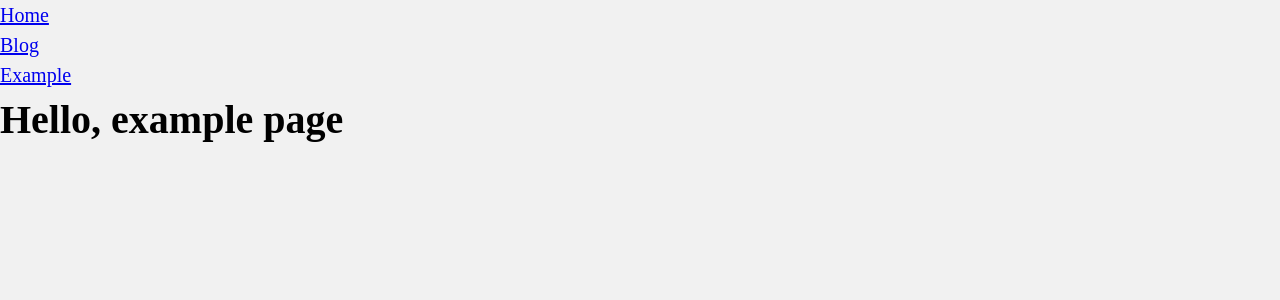
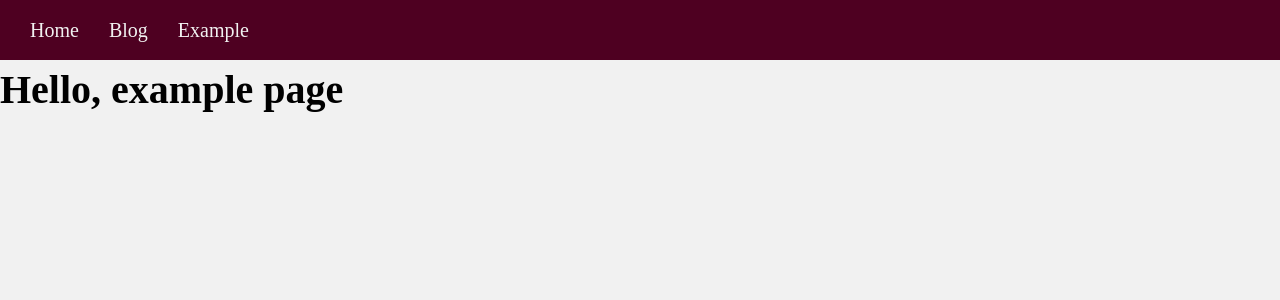
Before and after one commit to gaaiuss/MonsterHunterBuilds, a Django app: page /blog/example/ in a window 1280 px wide. Shown: the top 300 px of the page. Run offline with Django 5.2, Linux system fonts and the light colour scheme.

Commit message:
post page

```diff
--- a/base/global/partials/menu.html
+++ b/base/global/partials/menu.html
@@ -1,5 +1,5 @@
-<nav>
-    <ul>
+<nav class="menu">
+    <ul class="menu__links">
         <li>
             <a href="{% url 'home:home' %}">Home</a>
         </li>
--- a/base/static/global/css/styles.css
+++ b/base/static/global/css/styles.css
@@ -15,6 +15,16 @@ body {
     background: #f1f1f1;
 }
 
+a {
+    color: rgb(189, 75, 109);
+    text-decoration: none;
+}
+
+a:hover {
+    color: rgb(235, 94, 136);
+    text-decoration: underline;
+}
+
 .content {
     display: grid;
     gap: 1.5rem;
@@ -27,8 +37,24 @@ body {
     box-shadow: 5px 2px 5px rgba(0, 0, 0, 10%);
 }
 
+.menu {
+    background: rgb(78, 0, 33);
+    padding: 0 1.5rem;
+}
+
+.menu__links {
+    list-style: none;
+    display: flex;
+}
+
+.menu__links a {
+    display: block;
+    color: #f1f1f1;
+    padding: 1.5rem;
+}
+
 @media (min-width: 600px) {
-    .content {
+    .content:not(:has(.single-post)) {
         grid-template-columns: repeat(auto-fill, minmax(32rem, 1fr));
     }
 }
--- a/blog/urls.py
+++ b/blog/urls.py
@@ -8,6 +8,6 @@ app_name = 'blog'
 # https://docs.djangoproject.com/en/5.2/topics/http/urls/
 urlpatterns = [
     path('', views.blog, name='home'),
-    path('post/<int:id>', views.post, name='post'),
+    path('<int:post_id>/', views.post, name='post'),
     path('example/', views.example, name='example'),
 ]
--- a/blog/views.py
+++ b/blog/views.py
@@ -1,3 +1,6 @@
+from typing import Any
+
+from django.http import Http404, HttpRequest
 from django.shortcuts import render
 
 from blog.data import posts
@@ -18,17 +21,26 @@ def blog(request):
     )
 
 
-def post(request, id):
-    print('Post', id)
+def post(request: HttpRequest, post_id: int):
+    found_post: dict[str, Any] | None = None
+
+    for post in posts:
+        if post['id'] == post_id:
+            found_post = post
+            break
+
+    if found_post is None:
+        raise Http404('Post URL not found.')
 
     context = {
         # 'text': 'Hello, blog page',
-        'posts': posts
+        'post': found_post,
+        'title': found_post['title'] + ' - '
     }
 
     return render(
         request,
-        'blog/index.html',
+        'blog/post.html',
         context
     )
 
```
Also changed, not shown: blog/templates/blog/post.html (added, +18 -0 lines).
